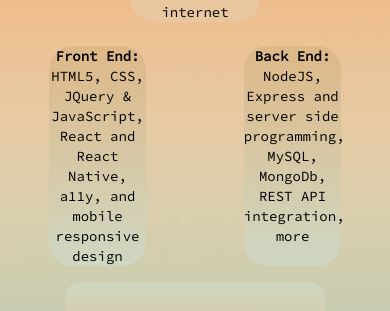
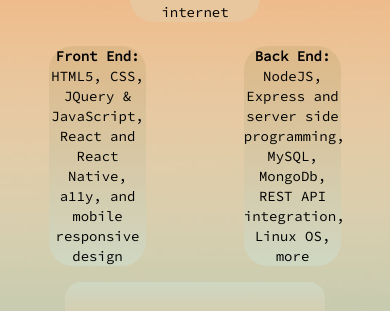
Before and after one commit to siegelal7/me, a React (Create React App) app in the folder client/: page / in a window 390 px wide. Shown: the part 238-549 px from the top of the page. Built offline with nearby package versions, Linux system fonts and the light colour scheme.

Commit message:
more mobile responsiveness work minor stuff....

```diff
--- a/client/src/components/BelowTeaser.jsx
+++ b/client/src/components/BelowTeaser.jsx
@@ -25,11 +25,8 @@
       onMouseLeave={stopArrowBounce}
     >
       <FontAwesomeIcon icon={faArrowDown} className={bounceOrNotToBounce} />
-      <p className={teaserTextDisp + " animate-pulse text-lg"}>
+      <p className={teaserTextDisp + " animate-pulse text-sm md:text-lg"}>
         Check out some projects?!
-      </p>
-      <p className={teaserTextDisp + " animate-pulse text-lg"}>
-        How about following me on GitHub??
       </p>
     </div>
   );
--- a/client/src/components/Hero.jsx
+++ b/client/src/components/Hero.jsx
@@ -48,7 +48,7 @@
         <SkillzCard
           key="backend"
           header="Back End: "
-          skillz="NodeJS, Express and server side programming, MySQL, MongoDb, REST API integration, more"
+          skillz="NodeJS, Express and server side programming, MySQL, MongoDb, REST API integration, Linux OS, more"
         />
       </div>
     </>
--- a/client/src/components/SkillzCard.jsx
+++ b/client/src/components/SkillzCard.jsx
@@ -6,7 +6,7 @@
     if (isMobile) {
       return (
         <section className="mb-4 md:mb-10 w-1/4 bg-gradient-to-b from-burlywood to-cloud rounded-3xl 5xl:bg-transparent text-sm md:text-base -mt-4">
-          <h3 className="text-center font-bold">{header}</h3>
+          <h3 className="text-center text-sm font-bold">{header}</h3>
           {/* <p className="text-center text-md">{skillz}</p> */}
           {/* {skillz.map((skill) => (
             <li className="list-none text-center">{skill}</li>
```
